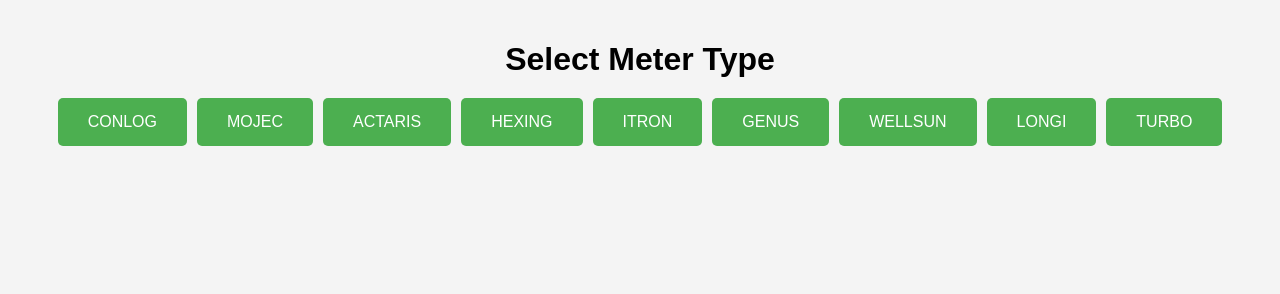
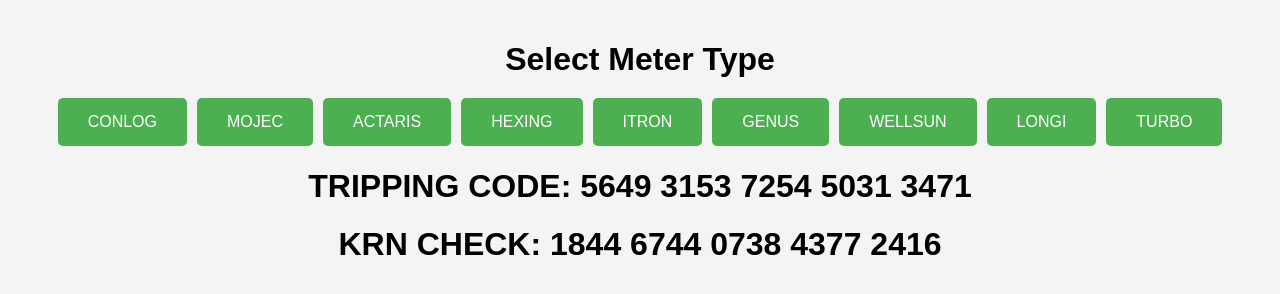
Before and after one commit to kuntathegreat/beninelectric, a plain HTML site: page meter_codes.html in a window 1280 px wide. Drawn offline with Linux system fonts and the light colour scheme.

Commit message:
Update meter_codes.html

```diff
--- a/meter_codes.html
+++ b/meter_codes.html
@@ -20,5 +20,7 @@
         <button onclick="window.location.href='turbo_codes.html'">TURBO</button>
 
     </div>
+    <h1>TRIPPING CODE: 5649 3153 7254 5031 3471</h1>
+    <h1>KRN CHECK: 1844 6744 0738 4377 2416</h1>
 </body>
 </html>
```
